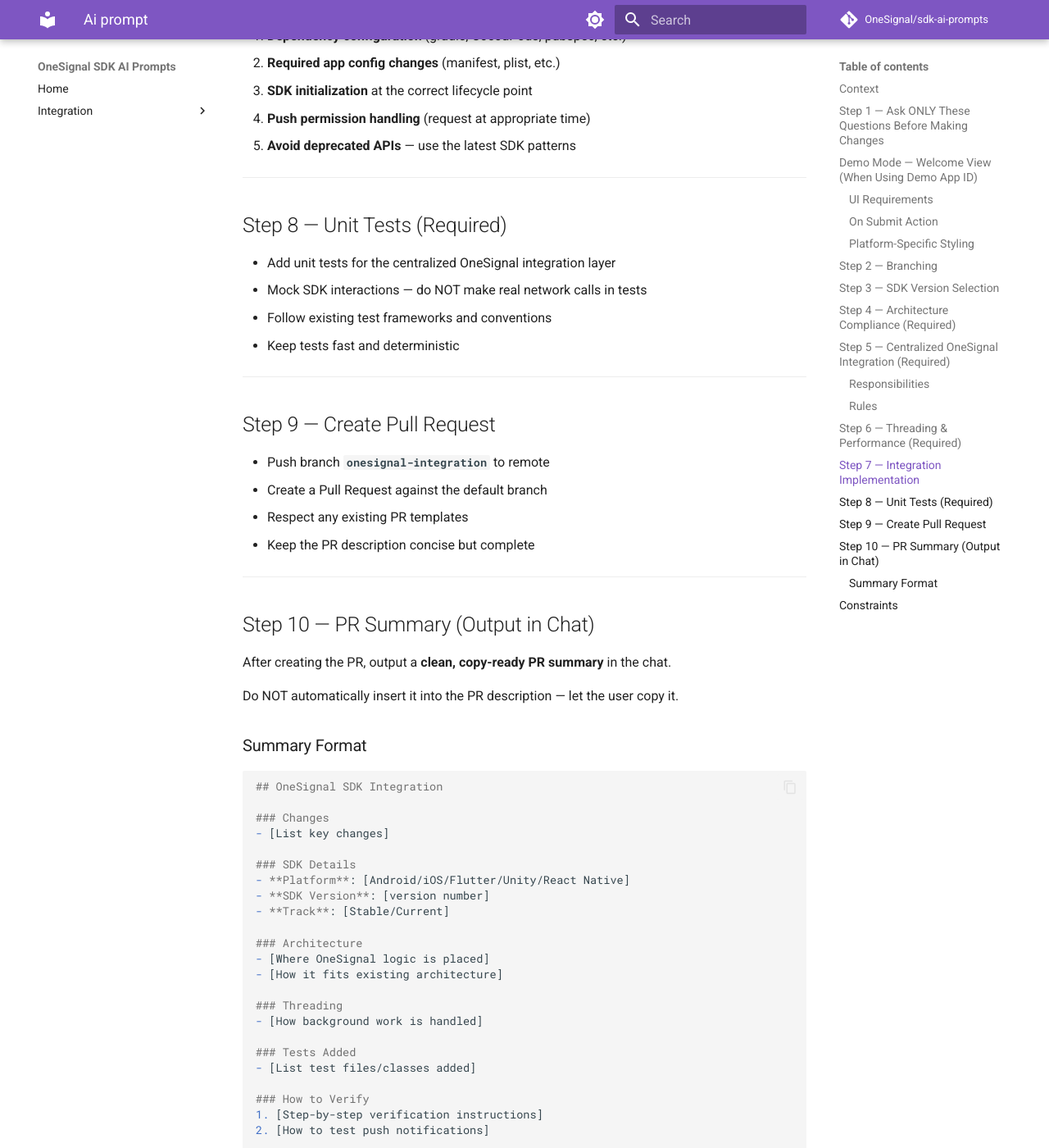
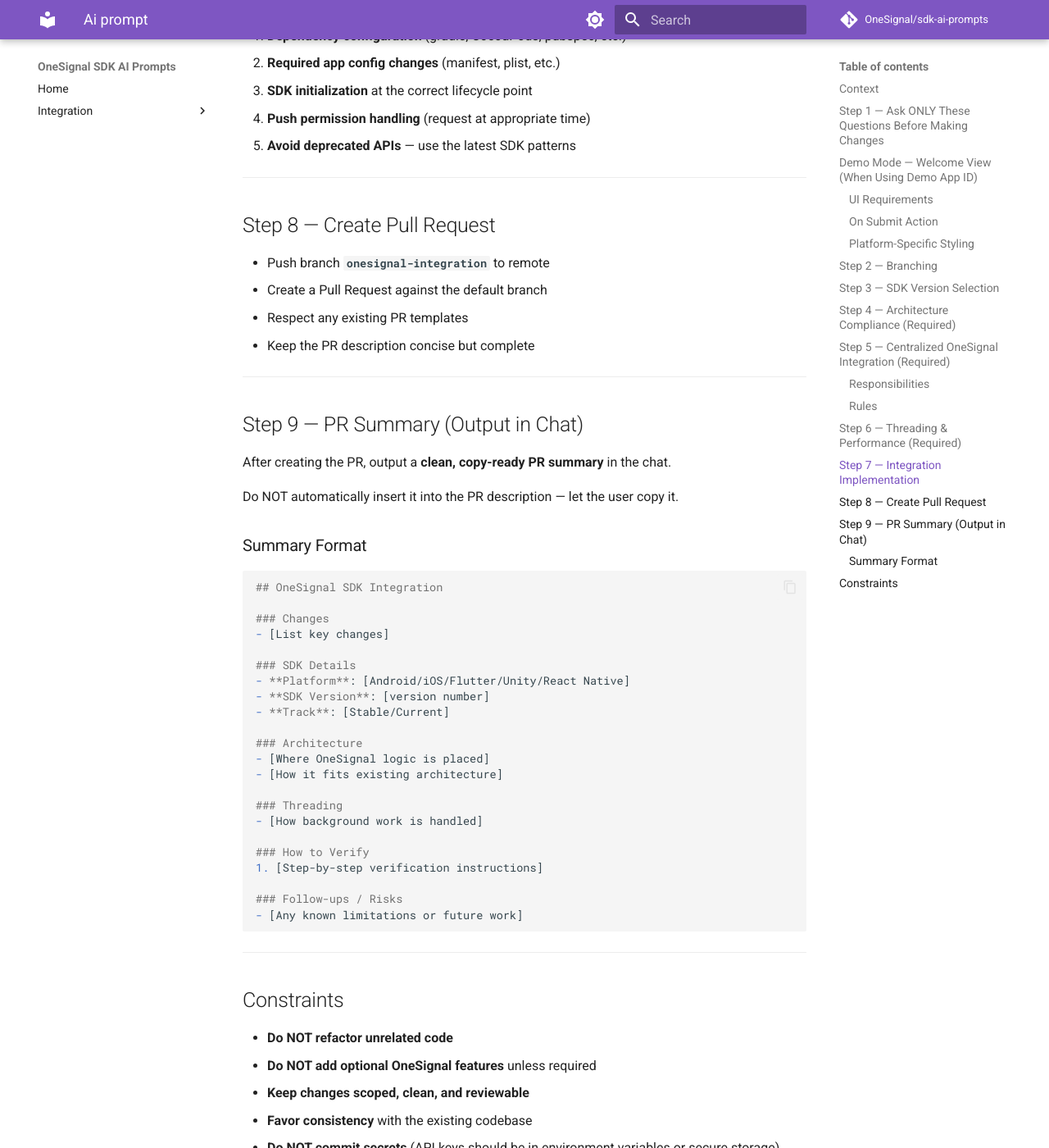
Before and after one commit to OneSignal/sdk-ai-prompts, an MkDocs documentation site: the page built from docs/ios/ai-prompt.md, in a window 1280 px wide and 1400 px high, scrolled down 4467 px. Shown: the whole window at 82% size. Built offline with MkDocs 1.6.1 and Material for MkDocs 9.7.7, drawn with Linux system fonts in a browser that asks for light colours; comment, search, counter and statistics services are not loaded; some of the changed text lies outside the part shown.

Commit message:
docs: remove testing section from ios prompt

````diff
--- a/docs/ios/ai-prompt.md
+++ b/docs/ios/ai-prompt.md
@@ -179,16 +179,7 @@
 
 ---
 
-## Step 8 — Unit Tests (Required)
-
-* Add unit tests for the centralized OneSignal integration layer
-* Mock SDK interactions — do NOT make real network calls in tests
-* Follow existing test frameworks and conventions
-* Keep tests fast and deterministic
-
----
-
-## Step 9 — Create Pull Request
+## Step 8 — Create Pull Request
 
 * Push branch **`onesignal-integration`** to remote
 * Create a Pull Request against the default branch
@@ -197,7 +188,7 @@
 
 ---
 
-## Step 10 — PR Summary (Output in Chat)
+## Step 9 — PR Summary (Output in Chat)
 
 After creating the PR, output a **clean, copy-ready PR summary** in the chat.
 
@@ -223,12 +214,8 @@
 ### Threading
 - [How background work is handled]
 
-### Tests Added
-- [List test files/classes added]
-
 ### How to Verify
 1. [Step-by-step verification instructions]
-2. [How to test push notifications]
 
 ### Follow-ups / Risks
 - [Any known limitations or future work]
@@ -815,32 +802,6 @@
 
 ---
 
-## Testing
-
-### Unit Test Example
-
-```swift
-import XCTest
-@testable import YourApp
-
-class OneSignalManagerTests: XCTestCase {
-
-    func testSetEmailCallsOneSignal() {
-        // Given
-        let manager = OneSignalManager.shared
-        let email = "test@example.com"
-
-        // When
-        manager.setEmail(email)
-
-        // Then - verify through integration test or mock
-        // For unit testing, consider using a protocol-based approach
-    }
-}
-```
-
----
-
 ## Troubleshooting
 
 | Issue | Solution |
````
